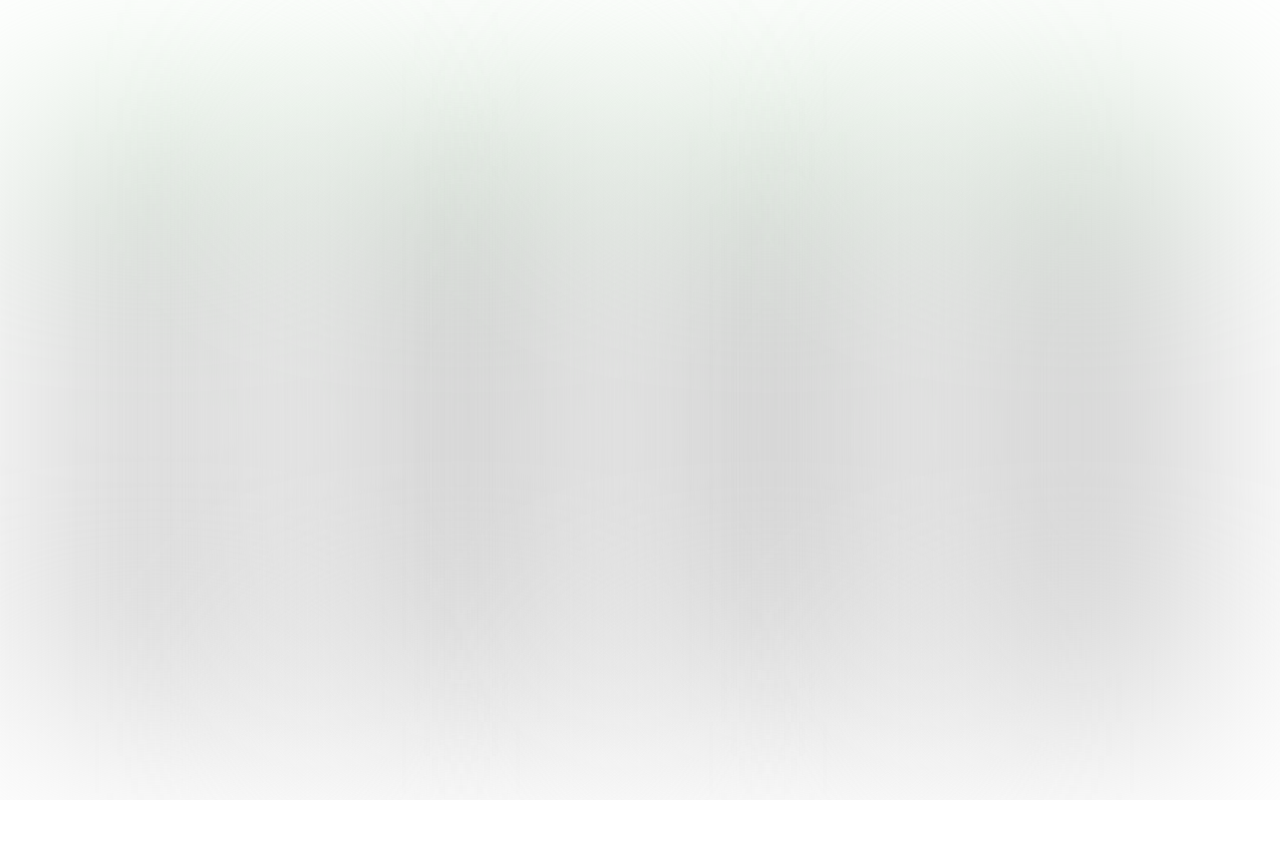
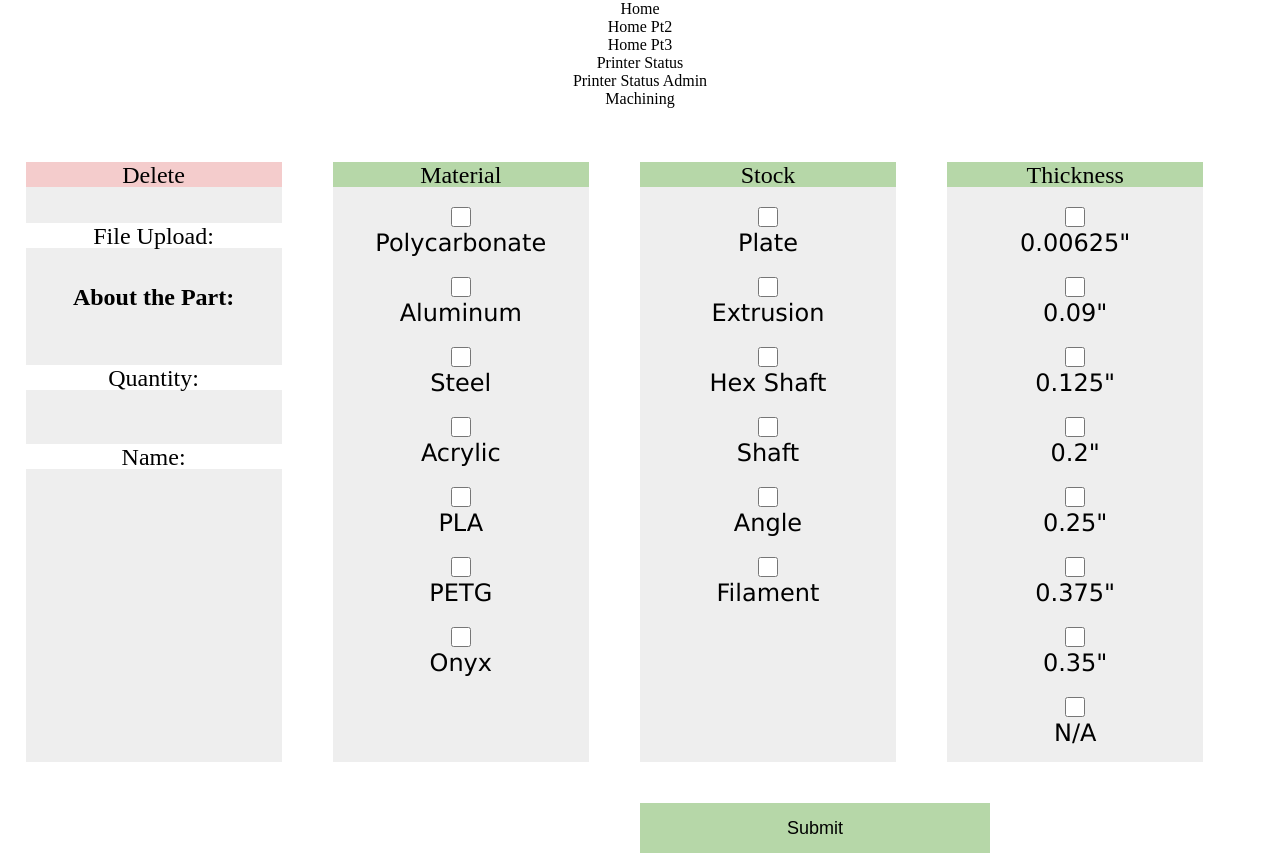
Before and after one commit to 4201VitruvianBots/VitruvianManufacturing, a React (Create React App) app in the folder Front-End/: page /HomePt3 in a window 1280 px wide. Before the commit the page ends 800 px from the top, so only its background shows below. Built offline with nearby package versions, Linux system fonts and the light colour scheme.

Commit message:
done with first page

```diff
--- a/Front-End/src/App.css
+++ b/Front-End/src/App.css
@@ -206,6 +206,11 @@ input[type="number"] {
   position: relative;
 }
 
+.containerr {
+  height: 200px;
+  position: relative;
+}
+
 .center {
   margin: 0;
   position: absolute;
@@ -215,6 +220,12 @@ input[type="number"] {
   transform: translate(-50%, -50%);
 }
 
+.centerr {
+ display: flex;
+ justify-content: center;
+ align-items: center;
+ height:200px
+}
 .vertical-center {
   margin: 0;
   position: absolute;
@@ -606,52 +617,45 @@ h4 {
 
 .box {
   width: 100%;
-  height: 590px;
-  background-color: lightgrey;
-  /* float: right; */
-  /* margin: -9ch; */
-  /* margin: 0cap; */
-  /* margin: 9cm; */
-  /* margin: 100cqb; */
-  /* margin: -20%; */
-  /* margin: 40cqh; */
-  /* margin: 50cqi; */
-
+  height: 600px;
+  background-color: #eeeeee;
 }
 
 .box2 {
   width: 100%;
-  height: 590px;
-  background-color: lightgrey;
-  /* float: left; */
+  height: 600px;
+  background-color: #eeeeee;
 }
 
 .box3 {
   width: 100%;
-  height: 590px;
-  background-color: lightgrey;
-  /* float: left; */
+  height: 600px;
+  background-color: #eeeeee;
 }
 
 .box4 {
   width: 100%;
-  height: 590px;
-  background-color: lightgrey;
-  /* float: right; */
+  height: 600px;
+  background-color: #eeeeee;
 }
 
 .boxhalf {
   width: 100%;
   height: 25px;
-  background-color: lightgreen;
+  background-color: #b6d7a8;
+  font-size: x-large;
+}
+.boxhalf2 {
+  width: 100%;
+  height: 25px;
+  background-color: #f4cccc;
   font-size: x-large;
 }
 
 .boxx {
   width: 100%;
   height: 25px;
-  background-color: white;
-  /* align-content: initial; */
+  background-color: #ffffff;
   font-size: x-large;
 }
 
@@ -665,5 +669,16 @@ label {
   width: 20%;
   float: left;
   margin: 0 2%;
-  filter: blur(108px);
 }
+
+input{
+  background-color: #b6d7a8;
+  width: 350px;
+  height:50px;
+  font-size: large;
+  border: #b6d7a8;
+ -ms-transform: translateY(10%);
+ transform: translateY(10%);
+ position: relative;
+
+}
--- a/Front-End/src/NewPartApp3.js
+++ b/Front-End/src/NewPartApp3.js
@@ -14,7 +14,7 @@ function VitruvianManfacturing(props) {
             <br></br>
             <div className="colummtest">
                 <div className="box">
-                    <div className="boxhalf">
+                    <div className="boxhalf2">
                         Delete
                     </div>
                     <br></br>
@@ -68,6 +68,7 @@ function VitruvianManfacturing(props) {
                     <label for="Onyx">Onyx</label>
                     <br></br>
                 </div>
+
             </div>
 
             <div className="colummtest">
@@ -75,7 +76,6 @@ function VitruvianManfacturing(props) {
                     <div className="boxhalf">
                         Stock
                     </div>
-                    <br></br>
                     <br></br>
                     <input type="checkbox" id="plate" name="plate" />
                     <label for="plate">Plate</label>
@@ -95,9 +95,12 @@ function VitruvianManfacturing(props) {
                     <input type="checkbox" id="filament" name="filament" />
                     <label for="filament">Filament</label>
                     <br></br>
+                    <br></br>
                 </div>
+                <br></br>
+                <br></br>
+                <input type="submit" value="Submit"/>
             </div>
-
 
             <div className="colummtest">
                 <div className="box4">
@@ -129,7 +132,7 @@ function VitruvianManfacturing(props) {
                     <input type="checkbox" id="N/A" name="N/A" />
                     <label for="N/A">N/A</label>
                     <br></br>
-                </div>
+            </div>
             </div>
         </Page>
     );
--- a/Front-End/src/Pages/Layout.js
+++ b/Front-End/src/Pages/Layout.js
@@ -6,12 +6,12 @@ const Layout = () => {
         <>
             <nav>
                 <div className="menu">
-                    {/* <Link to="/">Home</Link>
+                    <Link to="/">Home</Link>
                     <Link to="/HomePt2">Home Pt2</Link>
                     <Link to="/HomePt3">Home Pt3</Link>
                     <Link to="/Printer">Printer Status</Link>
                     <Link to="/PrinterStatusDataPage">Printer Status Admin</Link>
-                    <Link to="/Machining">Machining</Link> */}
+                    <Link to="/Machining">Machining</Link>
                 </div>
             </nav>
             <Outlet />
```
